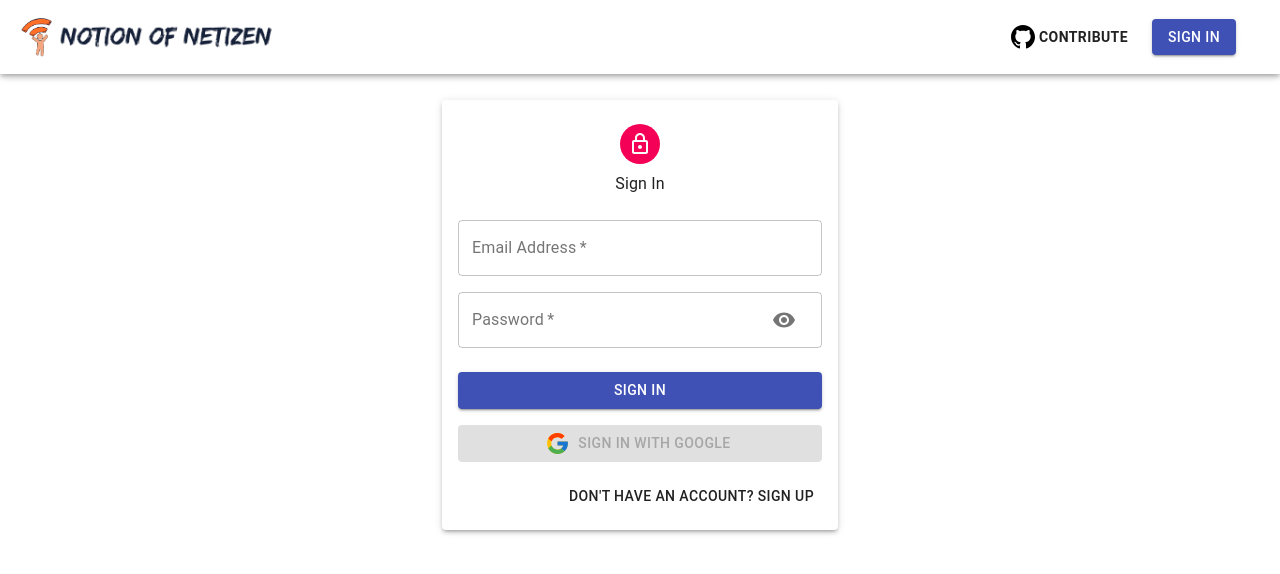
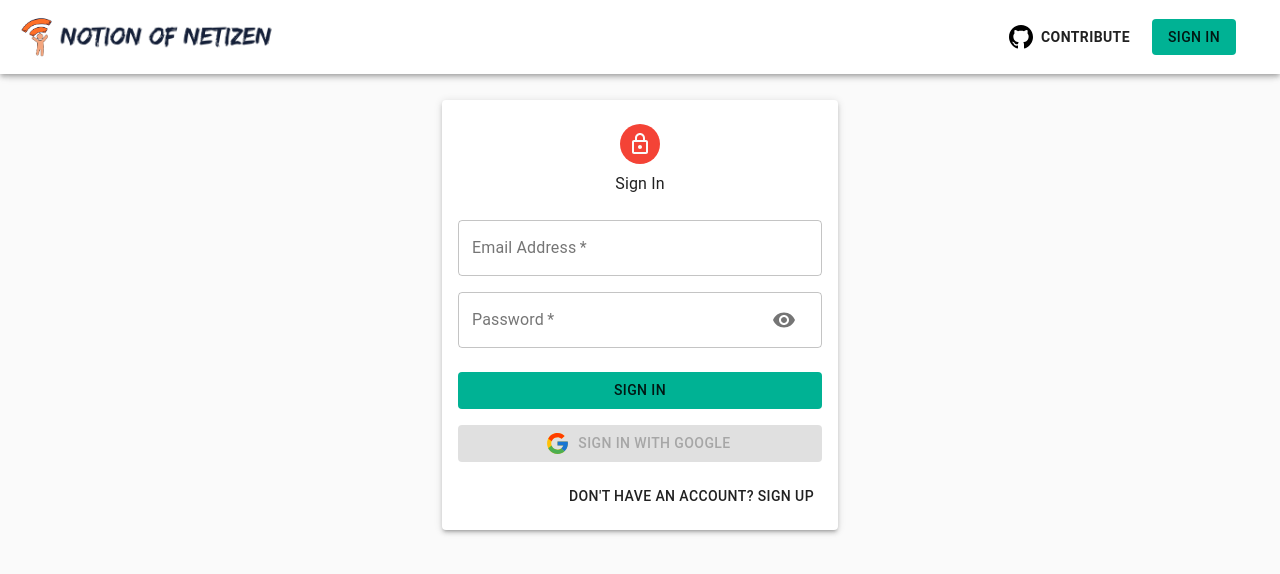
Before and after one commit to mrcoder991/MERN-social-media-app, a React (Create React App) app in the folder client/: page /auth in a window 1280 px wide. Shown: the top 574 px of the page. Built offline with nearby package versions, Linux system fonts and the light colour scheme.

Commit message:
dark mode added

```diff
--- a/client/public/index.html
+++ b/client/public/index.html
@@ -4,6 +4,7 @@
     <meta charset="utf-8" />
     <meta name="viewport" content="width=device-width, initial-scale=1" />
     <meta name="theme-color" content="#000000" />
+    <!-- <meta name="color-scheme" content="dark light"/> -->
     <meta name="description" content="Notion of Netizen is a social media app for the students of MESCOE, Pune created by developers at MESCOE" />
     <link rel="icon" type="image/png" href="./nonLogo.png">
 
--- a/client/src/App.js
+++ b/client/src/App.js
@@ -1,6 +1,9 @@
 import React from 'react';
 import { Container } from '@material-ui/core';
-import { Routes, Route, BrowserRouter, Navigate} from "react-router-dom"
+import { Routes, Route, BrowserRouter, Navigate } from "react-router-dom";
+import useMediaQuery from '@material-ui/core/useMediaQuery';
+import { createTheme, ThemeProvider } from '@material-ui/core/styles';
+import CssBaseline from '@material-ui/core/CssBaseline';
 
 import Navbar from './components/Navbar/Navbar';
 import Home from './components/Home/Home';
@@ -10,8 +13,31 @@ import PostDetails from './components/PostDetails/PostDetails';
 const App = () => {
   const user = JSON.parse(localStorage.getItem('profile'));
 
+  const prefersDarkMode = useMediaQuery('(prefers-color-scheme: dark)');
+
+  const theme = React.useMemo(
+    () =>
+      createTheme({
+        palette: {
+          type: prefersDarkMode ? 'dark' : 'light',
+          primary: {
+            main: '#00b294',
+          },
+          secondary: {
+            main: '#f44336',
+          },
+          contrastThreshold: 3,
+          tonalOffset: 0.1,
+
+        },
+      }),
+    [prefersDarkMode],
+  );
+
   return (
     <BrowserRouter>
+      <ThemeProvider theme={theme}>
+      <CssBaseline/>
       <Navbar />
       <Container maxWidth="xl">
         <Routes>
@@ -21,7 +47,8 @@ const App = () => {
           <Route path="/posts/:id" element={<PostDetails/>}/>
           <Route path="/auth" element={(!user ? <Auth /> : <Navigate to='/posts'/>)} />
         </Routes>
-      </Container>
+        </Container>
+      </ThemeProvider>
     </BrowserRouter>
   );
 };
--- a/client/src/components/Auth/Auth.js
+++ b/client/src/components/Auth/Auth.js
@@ -106,7 +106,7 @@ const Auth = () => {
                             />
                         }
                     </Grid>
-                    <Button type="submit" fullWidth variant='contained' color='primary' className={classes.submit}>
+                    <Button type="submit" fullWidth variant='contained' color='primary' className={classes.submit} disableElevation>
                         {isSignUp ? 'Sign Up' : 'Sign In'}
                     </Button>
                     <GoogleLogin
@@ -121,6 +121,7 @@ const Auth = () => {
                                 disabled={true}
                                 startIcon={<Icon />}
                                 variant='contained'
+                                disableElevation
                             >Sign In With Google
                             </Button>
                         )}
@@ -130,7 +131,7 @@ const Auth = () => {
                     />
                     <Grid container justifyContent='flex-end'>
                         <Grid item>
-                            <Button onClick={switchMode}>
+                            <Button disableElevation onClick={switchMode}>
                             {isSignUp ? 'Already have an Account? Sign In' : "Don't have an Account? Sign Up"}
                             </Button>
                         </Grid>
--- a/client/src/components/Form/Form.js
+++ b/client/src/components/Form/Form.js
@@ -103,14 +103,16 @@ const Form = ({ currentId, setCurrentId }) => {
              color="primary"
              size="large"
              type="submit"
-             fullWidth>
+             fullWidth
+             disableElevation>
              Submit
            </Button>
            <Button
              variant="contained"
              color="secondary"
              size="small"
-             onClick={clear}
+              onClick={clear}
+              disableElevation
              fullWidth>
              Clear
            </Button>
--- a/client/src/components/Home/Home.js
+++ b/client/src/components/Home/Home.js
@@ -77,7 +77,7 @@ const Home = () => {
                                 label='Search Tags'
                                 variant='outlined'
                             />
-                            <Button onClick={searchPost} className={classes.searchButton} color="primary" variant='contained'>Search</Button>
+                            <Button onClick={searchPost} className={classes.searchButton} color="primary" variant='contained' disableElevation>Search</Button>
                         </AppBar>
                         <Form currentId={currentId} setCurrentId={setCurrentId} />
 
--- a/client/src/components/Modal.js
+++ b/client/src/components/Modal.js
@@ -23,7 +23,7 @@ export default function BasicModal() {
 
     return (
         <div>
-            <Button gutter onClick={handleOpen}><Github />&nbsp; <strong>Contribute</strong></Button>
+            <Button gutter onClick={handleOpen} disableElevation><Github />  <strong> &nbsp; Contribute</strong></Button>
             <Modal
                 open={open}
                 onClose={handleClose}
@@ -42,7 +42,7 @@ export default function BasicModal() {
                         <br/>
                         <Link href="https://github.com/mrcoder991">- Uday Girhepunje </Link>
                     </Typography>
-                    <Button component='a' variant='outlined' href='https://github.com/mrcoder991/MERN-social-media-app'><Github/>&nbsp; Github Repo</Button>
+                    <Button component='a' disableElevation variant='outlined' href='https://github.com/mrcoder991/MERN-social-media-app'><Github/> &nbsp; Github Repo</Button>
                 </Box>
             </Modal>
         </div>
--- a/client/src/components/Navbar/Navbar.js
+++ b/client/src/components/Navbar/Navbar.js
@@ -4,10 +4,13 @@ import Modal from '../Modal'
 import { useDispatch } from 'react-redux';
 import decode from 'jwt-decode';
 import useStyles from './Styles'
-import nonText from '../../images/nonText.png';
+import nonTextForLight from '../../images/nonTextForLight.png';
+import nonTextForDark from '../../images/nonTextForDark.png';
 import nonLogo from '../../images/nonLogo.png';
 import { Link, useNavigate, useLocation } from 'react-router-dom';
 import * as actionType from '../../constants/actionTypes';
+import useMediaQuery from '@material-ui/core/useMediaQuery';
+
 
 
 
@@ -17,6 +20,7 @@ const Navbar = () => {
   const location = useLocation();
   const navigate = useNavigate();
   const classes = useStyles();
+  const prefersDarkMode = useMediaQuery('(prefers-color-scheme: dark)');
 
 
   // console.log(user);
@@ -64,7 +68,7 @@ const Navbar = () => {
     <AppBar className={classes.appBar} position="static" color="inherit">
       <Link to='/' className={classes.brandContainer}>
         <img src={nonLogo} alt='icon' height='40px'/>
-        <img className={classes.textImage} src={nonText} alt="icon" height="30px" />
+        <img className={classes.textImage} src={prefersDarkMode ? nonTextForDark : nonTextForLight} alt="icon" height="30px" />
       </Link>
       <Toolbar className={classes.toolbar}>
         <Modal/>
@@ -100,7 +104,7 @@ const Navbar = () => {
           </Menu>
         </Box>
         ) : (
-            <Button component={Link} to="/auth" variant="contained" color='primary'>Sign In</Button>
+            <Button  disableElevation component={Link} to="/auth" variant="contained" color='primary'>Sign In</Button>
         )}
 
       </Toolbar>
--- a/client/src/components/PostDetails/CommentSection.jsx
+++ b/client/src/components/PostDetails/CommentSection.jsx
@@ -45,7 +45,7 @@ const CommentSection = ({ post }) => {
                       disabled={!user?.result?.name}
                       onChange={(e)=> setComment(e.target.value)}
                   />
-                  <Button style={{ marginTop: '10px' }} fullWidth disabled={!comment || !user?.result?.name} variant='contained' color='primary' onClick={handleClick}>
+                  <Button disableElevation style={{ marginTop: '10px' }} fullWidth disabled={!comment || !user?.result?.name} variant='contained' color='primary' onClick={handleClick}>
                       {user?.result?.name ?  'comment' : 'Login To Post Comment'}
                   </Button>
                 </div>
--- a/client/src/components/Posts/Post/Post.js
+++ b/client/src/components/Posts/Post/Post.js
@@ -122,18 +122,20 @@ const Post = ({ post, setCurrentId }) => {
           <Button
             size="small"
             color="primary"
-            disabled={!user?.result}
+          disabled={!user?.result}
+          disableElevation
             onClick={handleLike}>
             <Likes />
         </Button>
 
         {(user?.result.googleId === post?.creator || user?.result?._id === post?.creator) && (
-            <Button size="small" color="secondary" onClick={() => dispatch(deletePost(post._id))}>
+            <Button size="small" color="secondary" disableElevation onClick={() => dispatch(deletePost(post._id))}>
               <DeleteIcon fontSize="small" />
             </Button>
         )}
         <Button
           component={Link}
+          disableElevation
           to={`/posts/${post._id}`}
           size="small"
           color="primary">
--- a/client/src/components/icons/github.js
+++ b/client/src/components/icons/github.js
@@ -2,8 +2,8 @@ import React from 'react'
 
 const github = () => {
   return (
-    <svg xmlns="http://www.w3.org/2000/svg" width="24" height="24" viewBox="0 0 24 24"><path d="M12 0c-6.626 0-12 5.373-12 12 0 5.302 3.438 9.8 8.207 11.387.599.111.793-.261.793-.577v-2.234c-3.338.726-4.033-1.416-4.033-1.416-.546-1.387-1.333-1.756-1.333-1.756-1.089-.745.083-.729.083-.729 1.205.084 1.839 1.237 1.839 1.237 1.07 1.834 2.807 1.304 3.492.997.107-.775.418-1.305.762-1.604-2.665-.305-5.467-1.334-5.467-5.931 0-1.311.469-2.381 1.236-3.221-.124-.303-.535-1.524.117-3.176 0 0 1.008-.322 3.301 1.23.957-.266 1.983-.399 3.003-.404 1.02.005 2.047.138 3.006.404 2.291-1.552 3.297-1.23 3.297-1.23.653 1.653.242 2.874.118 3.176.77.84 1.235 1.911 1.235 3.221 0 4.609-2.807 5.624-5.479 5.921.43.372.823 1.102.823 2.222v3.293c0 .319.192.694.801.576 4.765-1.589 8.199-6.086 8.199-11.386 0-6.627-5.373-12-12-12z"/></svg>
-  )
+    <svg xmlns="http://www.w3.org/2000/svg" width="24" height="24" viewBox="0 0 24 24"><path d="M12 0c-6.626 0-12 5.373-12 12 0 5.302 3.438 9.8 8.207 11.387.599.111.793-.261.793-.577v-2.234c-3.338.726-4.033-1.416-4.033-1.416-.546-1.387-1.333-1.756-1.333-1.756-1.089-.745.083-.729.083-.729 1.205.084 1.839 1.237 1.839 1.237 1.07 1.834 2.807 1.304 3.492.997.107-.775.418-1.305.762-1.604-2.665-.305-5.467-1.334-5.467-5.931 0-1.311.469-2.381 1.236-3.221-.124-.303-.535-1.524.117-3.176 0 0 1.008-.322 3.301 1.23.957-.266 1.983-.399 3.003-.404 1.02.005 2.047.138 3.006.404 2.291-1.552 3.297-1.23 3.297-1.23.653 1.653.242 2.874.118 3.176.77.84 1.235 1.911 1.235 3.221 0 4.609-2.807 5.624-5.479 5.921.43.372.823 1.102.823 2.222v3.293c0 .319.192.694.801.576 4.765-1.589 8.199-6.086 8.199-11.386 0-6.627-5.373-12-12-12z" /></svg>
+    )
 }
 
 export default github
--- a/client/src/index.css
+++ b/client/src/index.css
@@ -12,23 +12,3 @@ body {
     /* backdrop-filter: blur(5px); */
     min-height: calc(100vh - 100px);
 }
-
-::-webkit-scrollbar{
-	width: 12px;
-  height: 12px;
-}
-
-::-webkit-scrollbar-track{
-	border: 4px solid rgb(255, 255, 255);
-	background-color: #d6cdc5;
-  margin: 3px;
-}
-
-::-webkit-scrollbar-thumb{
-	background-color: #f4a67e;
-	border-radius: 12px;
-}
-::-webkit-scrollbar-thumb:hover{
-	background-color: #fe6f27;
-	border-radius: 12px;
-}
```
Also changed, not shown: client/src/images/nonTextForDark.png (added), client/src/images/nonTextForLight.png (renamed from client/src/images/nonText.png).
